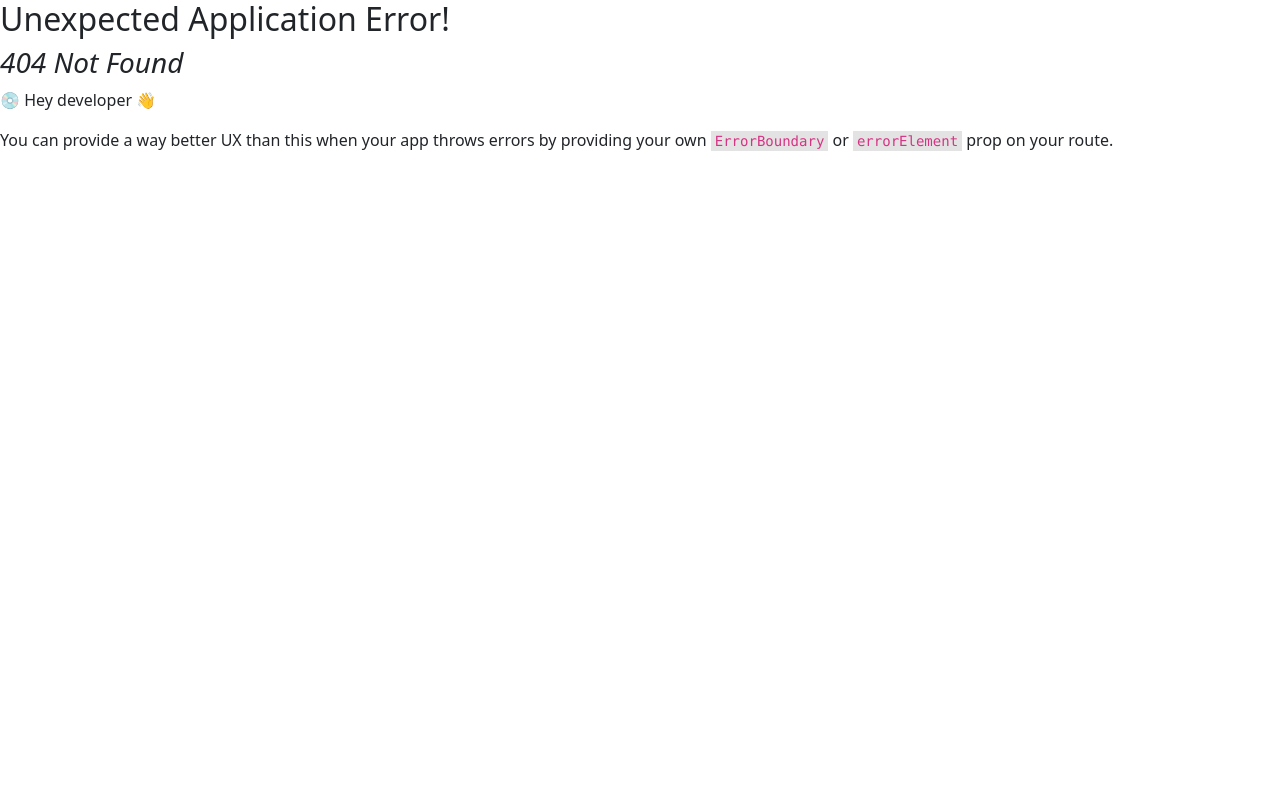
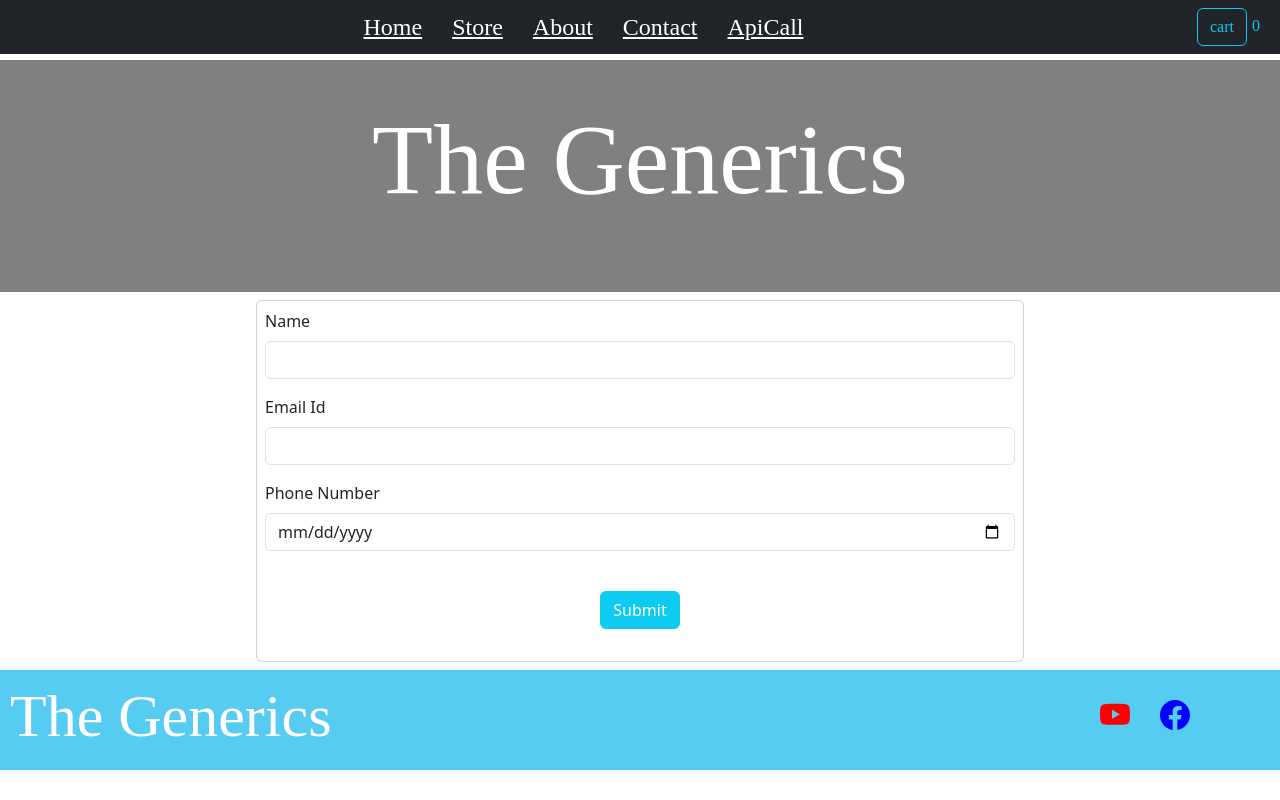
Before and after one commit to ayasha2001/ecom-bootstrap, a React (Create React App) app: page /contact in a window 1280 px wide. Before the commit this address had no page. Built offline with nearby package versions, Linux system fonts and the light colour scheme.

Commit message:
created contact us page

```diff
--- a/src/components/NavigationComp.js
+++ b/src/components/NavigationComp.js
@@ -45,6 +45,13 @@ const NavigationComp = ({ setCartOpen }) => {
             About
           </NavLink>
           <NavLink
+            to="/contact"
+            className="text-white fs-4  "
+            style={{ marginRight: "30px" }}
+          >
+            Contact
+          </NavLink>
+          <NavLink
             to="/api"
             className="text-white fs-4  "
             style={{ marginRight: "30px" }}
--- /dev/null
+++ b/src/pages/ContactUsPage.js
@@ -0,0 +1,82 @@
+import React, { useState } from "react";
+import { Card, Button } from "react-bootstrap";
+import Form from "react-bootstrap/Form";
+
+const ContactUsPage = () => {
+  const [name, setName] = useState("");
+  const [email, setEmail] = useState("");
+  const [number, setNumber] = useState("");
+
+  const handleClick = async () => {
+    const user = {
+      name: name,
+      email: email,
+      number: number,
+    };
+    setName("");
+    setEmail("");
+    setNumber("");
+
+    const data = await fetch(
+      "https://react-ecom-bootstrap-default-rtdb.asia-southeast1.firebasedatabase.app/contact.json",
+      {
+        method: "POST",
+        headers: {
+          "Content-Type": "application/json",
+        },
+        body: JSON.stringify(user),
+      }
+    );
+    if (!data.ok) {
+        throw new Error(`HTTP error! Status: ${data.status}`);
+      }
+    const json = await data.json();
+    console.log(json);
+  };
+
+  const handleChangeName = (event) => {
+    setName(event.target.value);
+  };
+  const handleChangeEmail = (event) => {
+    setEmail(event.target.value);
+  };
+  const handleChangeNumber = (event) => {
+    setNumber(event.target.value);
+  };
+
+  return (
+    <Card className="mt-2 mb-2 p-2" style={{ width: "60%", margin: "auto" }}>
+      <Form>
+        <Form.Group className="mb-3">
+          <Form.Label>Name</Form.Label>
+          <Form.Control type="text" value={name} onChange={handleChangeName} />
+        </Form.Group>
+        <Form.Group className="mb-3">
+          <Form.Label>Email Id</Form.Label>
+          <Form.Control
+            type="email"
+            value={email}
+            onChange={handleChangeEmail}
+          />
+        </Form.Group>
+        <Form.Group className="mb-3">
+          <Form.Label>Phone Number</Form.Label>
+          <Form.Control
+            type="date"
+            value={number}
+            onChange={handleChangeNumber}
+          />
+        </Form.Group>
+      </Form>
+      <Button
+        variant="info"
+        className="text-white font-weight-bold d-flex m-auto mt-4 mb-4"
+        onClick={handleClick}
+      >
+        Submit
+      </Button>
+    </Card>
+  );
+};
+
+export default ContactUsPage;
--- a/src/pages/HomePage.js
+++ b/src/pages/HomePage.js
@@ -24,12 +24,13 @@ const HomePage = () => {
         Tours
       </h1>
 
-      {arr.map((item) => {
+      {arr.map((item,i) => {
         return (
           <HomePageItem
             date={item.date}
             place={item.place}
             detail={item.detail}
+            key={i}
           />
         );
       })}
```
Also changed, not shown: src/index.js (+6 -1 lines).
